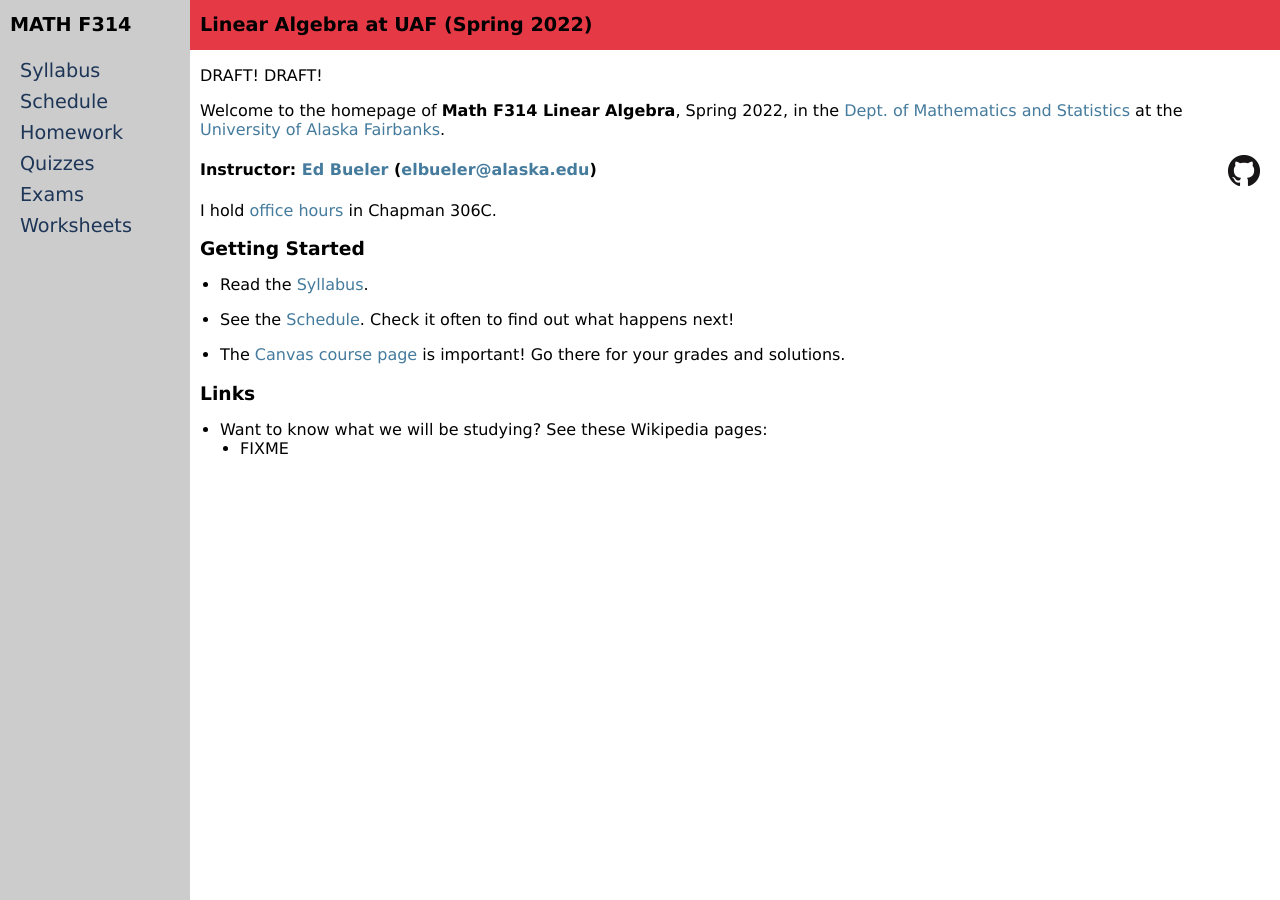
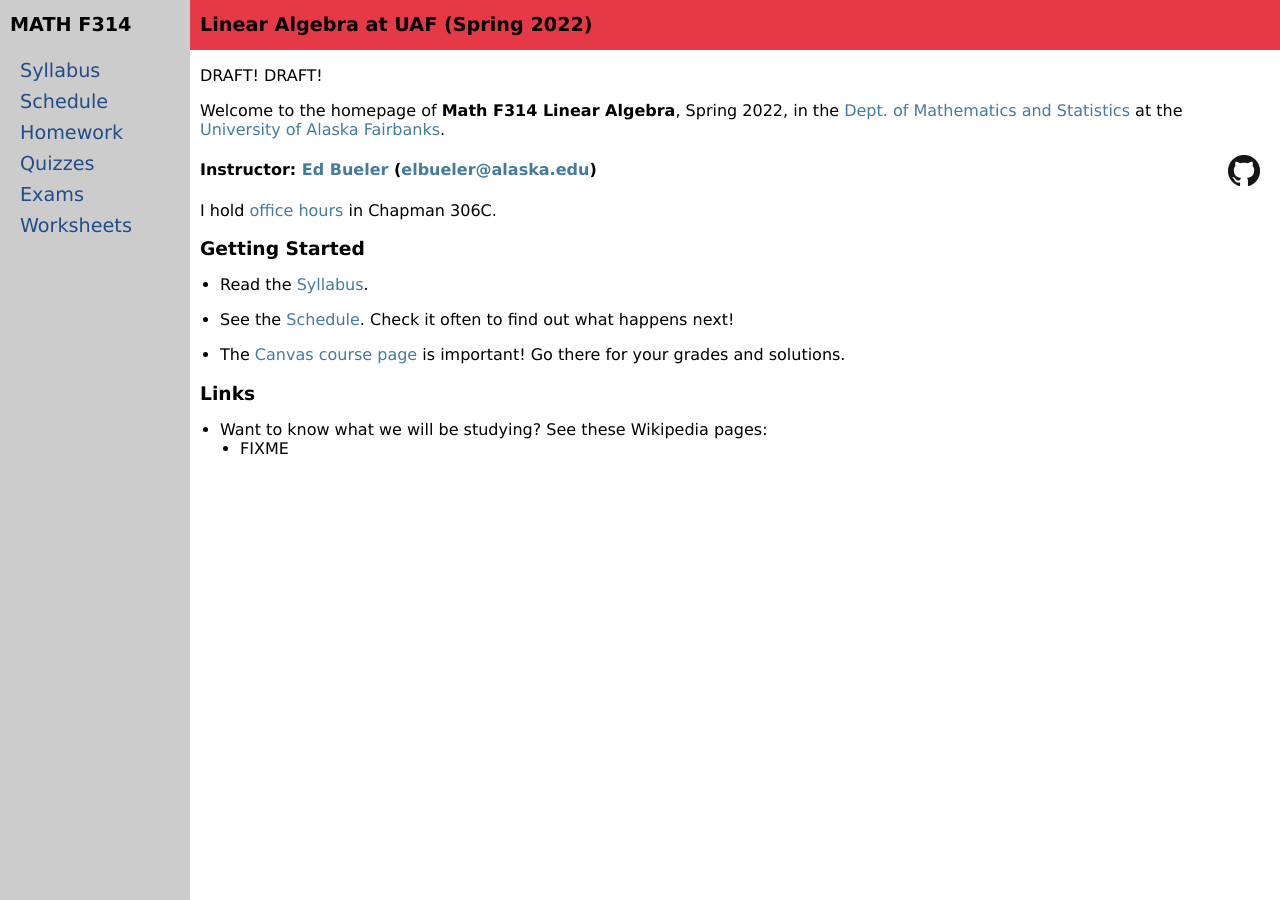
Before and after one commit to bueler/math314, a Jekyll site: the page built from index.md, in a window 1280 px wide. Built offline with Jekyll 4.4.1, drawn with Linux system fonts in a browser that asks for light colours.

Commit message:
Minor color fiddle.

```diff
--- a/css/site.scss
+++ b/css/site.scss
@@ -31,7 +31,7 @@ $med-space: 10px;
 $color-pageheader-background: #E63946;  // imperial red
 $color-button-background: #E63946;      // ditto
 $color-link-fresh: #457B9D;             // celadon blue
-$color-link-visited: #1D3557;           // prussian blue
+$color-link-visited: #224c87;           // #1D3557; = prussian blue, but shifted in saturation and lightness; see https://www.hexcolortool.com/
 $color-background: #ccc;                // light-gray
 
 * {
```
